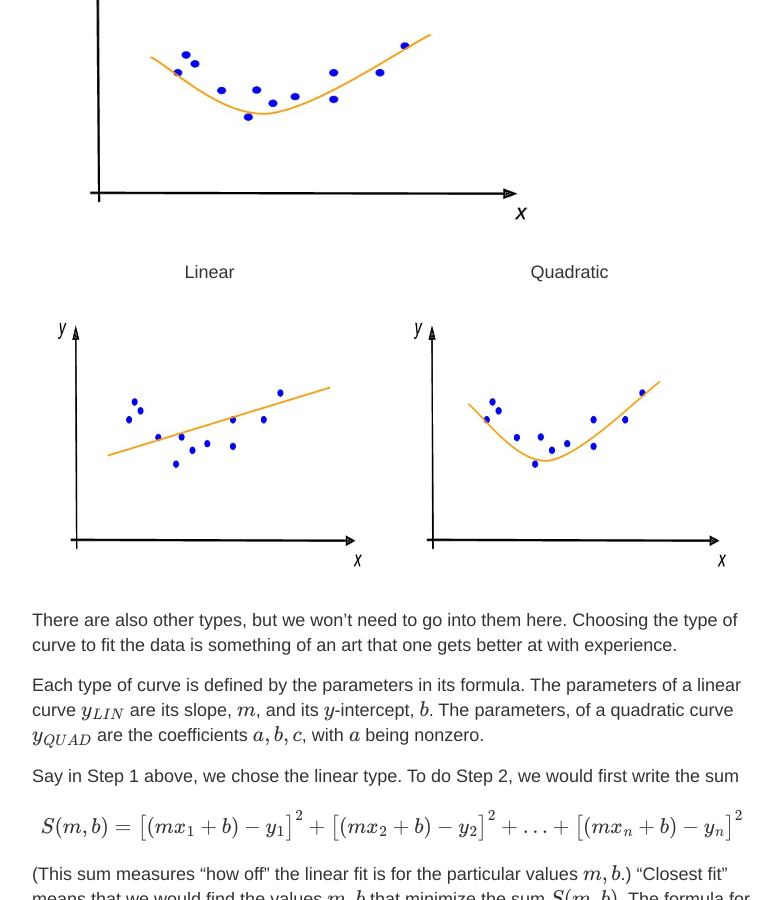
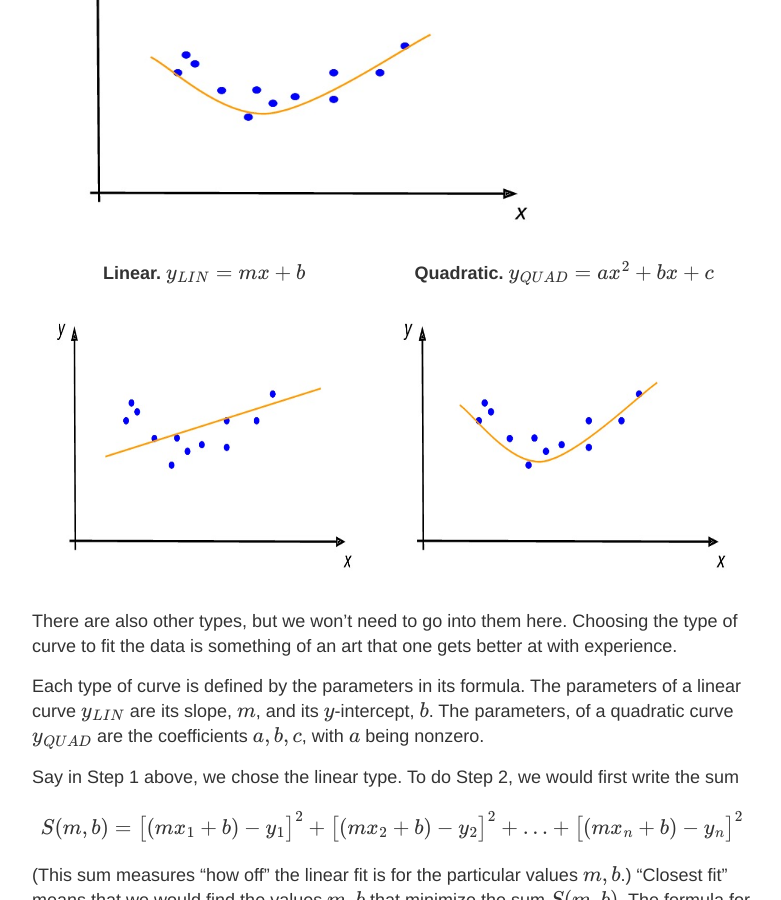
Before and after one commit to datacompass/datacompass.github.io, a Jekyll site: the page built from _posts/2017-8-5-Regression.md, in a window 1280 px wide and 900 px high, scrolled down 1351 px. Shown: the whole window, without its empty margins (248-1029 px from the left). Built offline with Jekyll 4.4.1, drawn with Linux system fonts in a browser that asks for light colours; formulas are drawn with MathJax 3.

Commit message:
Update 2017-8-5-Regression.md

```diff
--- a/_posts/2017-8-5-Regression.md
+++ b/_posts/2017-8-5-Regression.md
@@ -25,7 +25,7 @@ As you might have guessed, there are different types of curves.  Two examples ar
 
 <b>Quadratic.</b> $ y_{QUAD} = a x^2 + b x + c $     ![quadratic fit]({{ site.url }}/images/data-sample-quadratic-fit-notional.jpg){:height="300px"}
 
-|Linear|Quadratic|
+| <b>Linear.</b> $ y_{LIN} = mx + b $ | <b>Quadratic.</b> $ y_{QUAD} = a x^2 + b x + c $  |
 |---|---|
 |![linear fit]({{ site.url }}/images/data-sample-linear-fit-notional.jpg){:height="300px"}| ![quadratic fit]({{ site.url }}/images/data-sample-quadratic-fit-notional.jpg){:height="300px"}|
 
```
